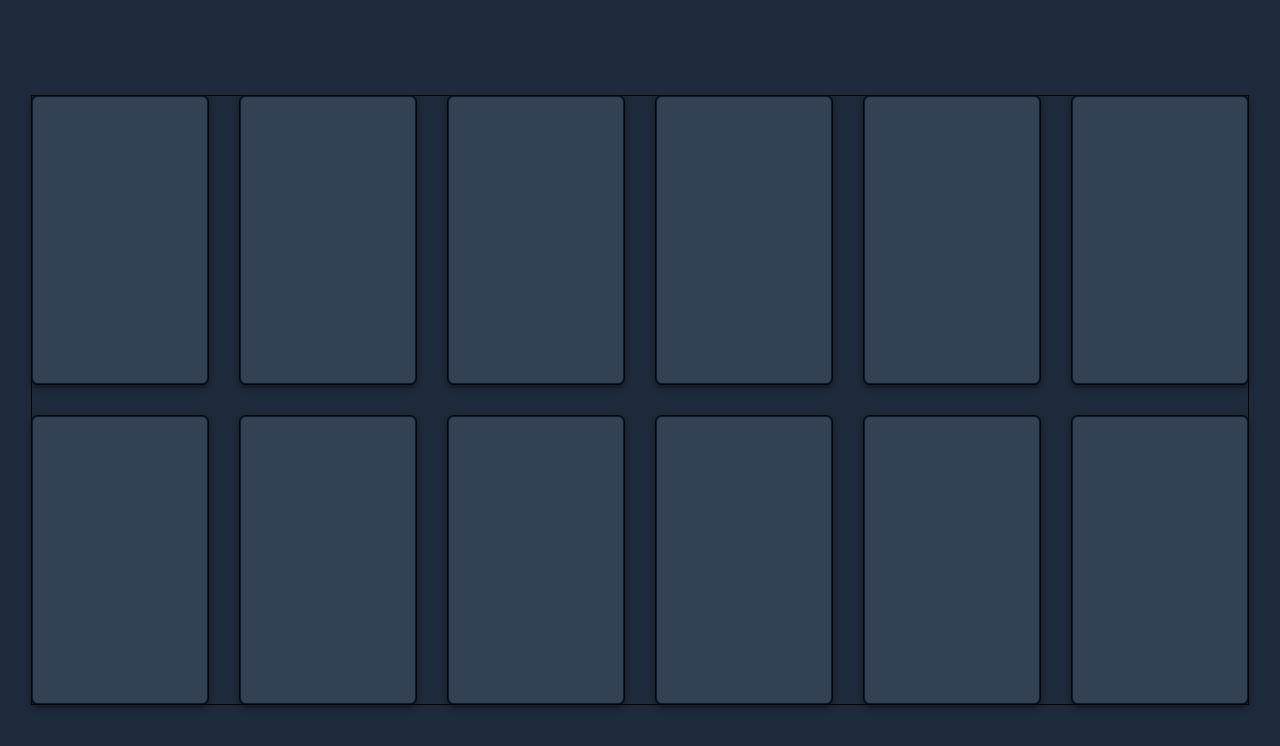
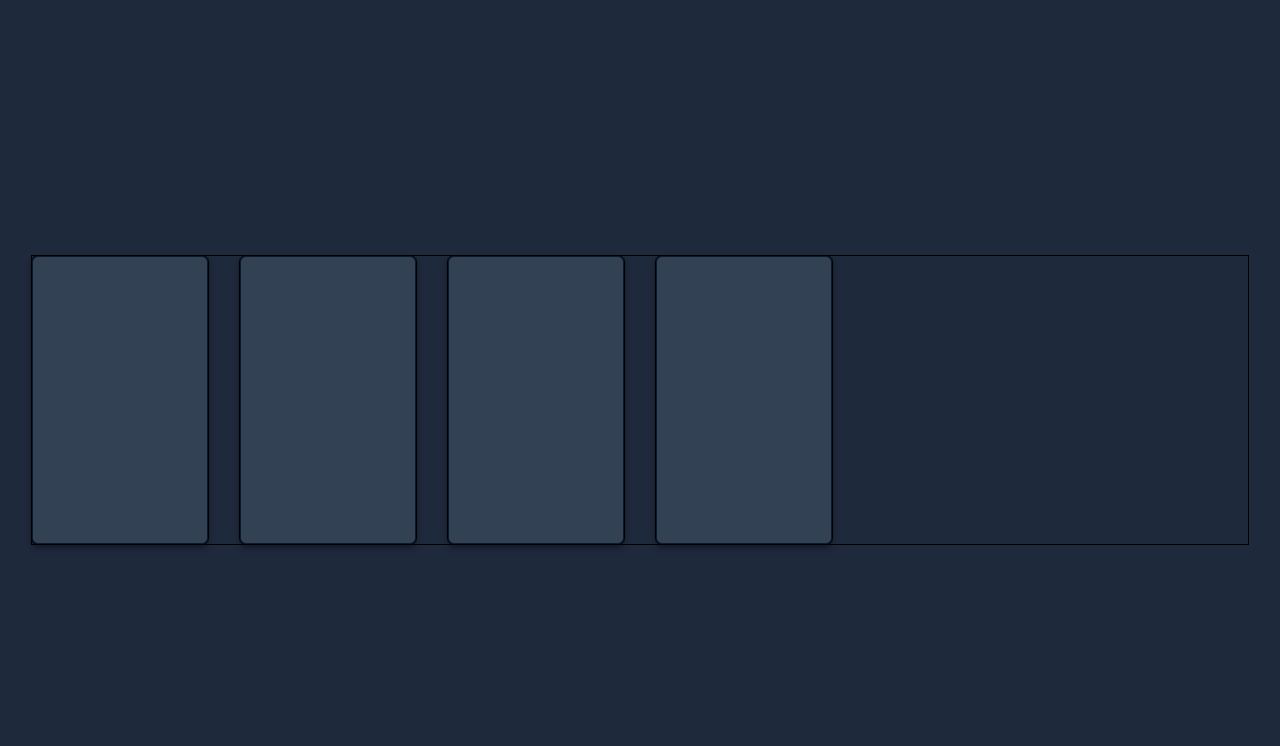
Before and after one commit to royojeda/memory-card, a React (Create React App) app: page / in a window 1280 px wide. Shown: the top 746 px of the page. Built offline with nearby package versions, Linux system fonts and the light colour scheme.

Commit message:
feat: add a cards list to state
The app can now render any number of cards. Uses uniqid for keys.

```diff
--- a/package.json
+++ b/package.json
@@ -14,6 +14,7 @@
     "react-dom": "^18.2.0",
     "react-scripts": "5.0.1",
     "typescript": "^4.9.4",
+    "uniqid": "^5.4.0",
     "web-vitals": "^2.1.4"
   },
   "scripts": {
--- a/src/App.tsx
+++ b/src/App.tsx
@@ -1,22 +1,23 @@
+import { useState } from "react";
+import uniqid from "uniqid";
 import Card from "./components/Card";
 
 export default function App() {
+  // eslint-disable-next-line @typescript-eslint/no-unused-vars
+  const [cards, setCards] = useState([
+    { id: uniqid() },
+    { id: uniqid() },
+    { id: uniqid() },
+    { id: uniqid() },
+  ]);
+
   return (
     <div className="flex min-h-screen max-w-[100vw] bg-slate-800 text-slate-300">
       <div className="flex flex-1 items-center justify-center p-8">
         <div className="grid grid-cols-2 gap-4 sm:grid-cols-4 lg:grid-cols-6 xl:gap-8">
-          <Card />
-          <Card />
-          <Card />
-          <Card />
-          <Card />
-          <Card />
-          <Card />
-          <Card />
-          <Card />
-          <Card />
-          <Card />
-          <Card />
+          {cards.map((card) => (
+            <Card key={card.id} />
+          ))}
         </div>
       </div>
     </div>
--- a/src/react-app-env.d.ts
+++ b/src/react-app-env.d.ts
@@ -1 +1,2 @@
 /// <reference types="react-scripts" />
+declare module "uniqid";
```
Also changed, not shown: 1 other file (tests, documents, lock files or other folders).
